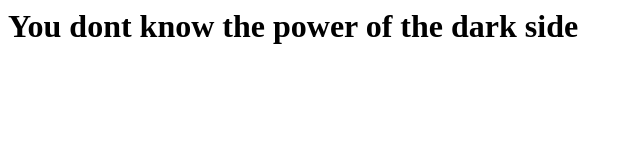
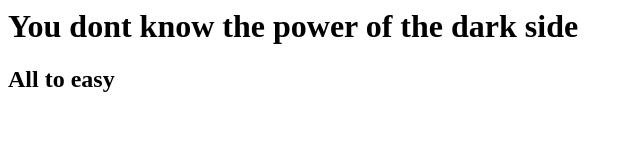
Before and after one commit to superascii/strikeBack, a plain HTML site: page index.html in a window 1280 px wide. Shown: the whole page, without its empty margins (0-640 px from the left). Drawn offline with Linux system fonts and the light colour scheme.

Commit message:
Added line to index file

```diff
--- a/index.html
+++ b/index.html
@@ -1,5 +1,6 @@
 <html>
   <body>
       <h1> You dont know the power of the dark side </h1>
+      <h2> All to easy </h2>
   </body>
 </html>
```
